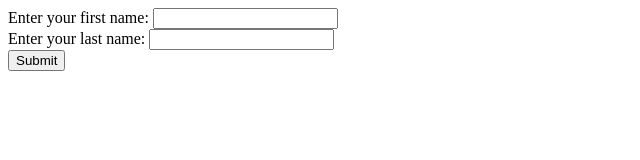
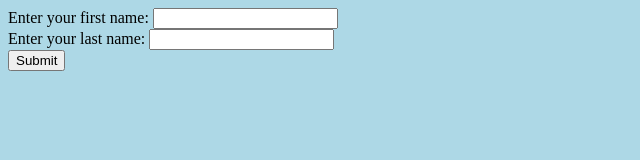
Before and after one commit to divyatrivium/SampleAssignment, a plain HTML site: page index.html in a window 1280 px wide. Shown: the whole page, without its empty margins (0-640 px from the left). Drawn offline with Linux system fonts and the light colour scheme.

Commit message:
Added css

```diff
--- /dev/null
+++ b/index.css
@@ -0,0 +1,3 @@
+body {
+    background-color: lightblue;
+}
--- a/index.html
+++ b/index.html
@@ -1,11 +1,11 @@
 <html>
     <head>
         <title>Sample Assignment 1</title>
-
+        <link rel="stylesheet" href="index.css" >
     </head>
     </html>
     <body>
-        <form>
+
         <label>Enter your first name:</label>
         <input  type="text" id="firstName" name="First Name"/>
         <br>
@@ -14,6 +14,6 @@
         <br>
         <input value="Submit" type="submit" onclick="showName()">
         <script src="index.js"></script>
-    </form>
+
     </body>
 </html>
```
